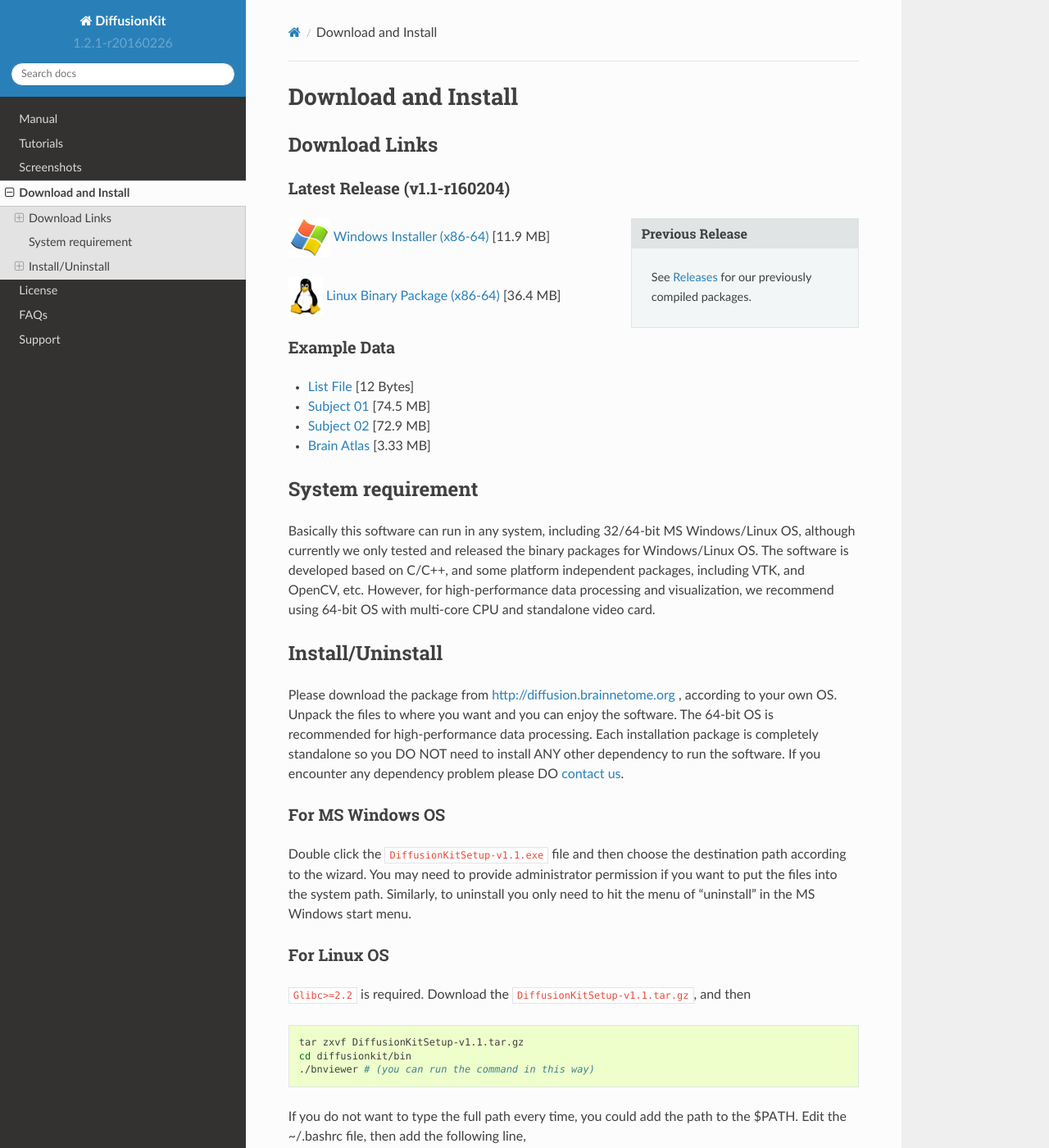
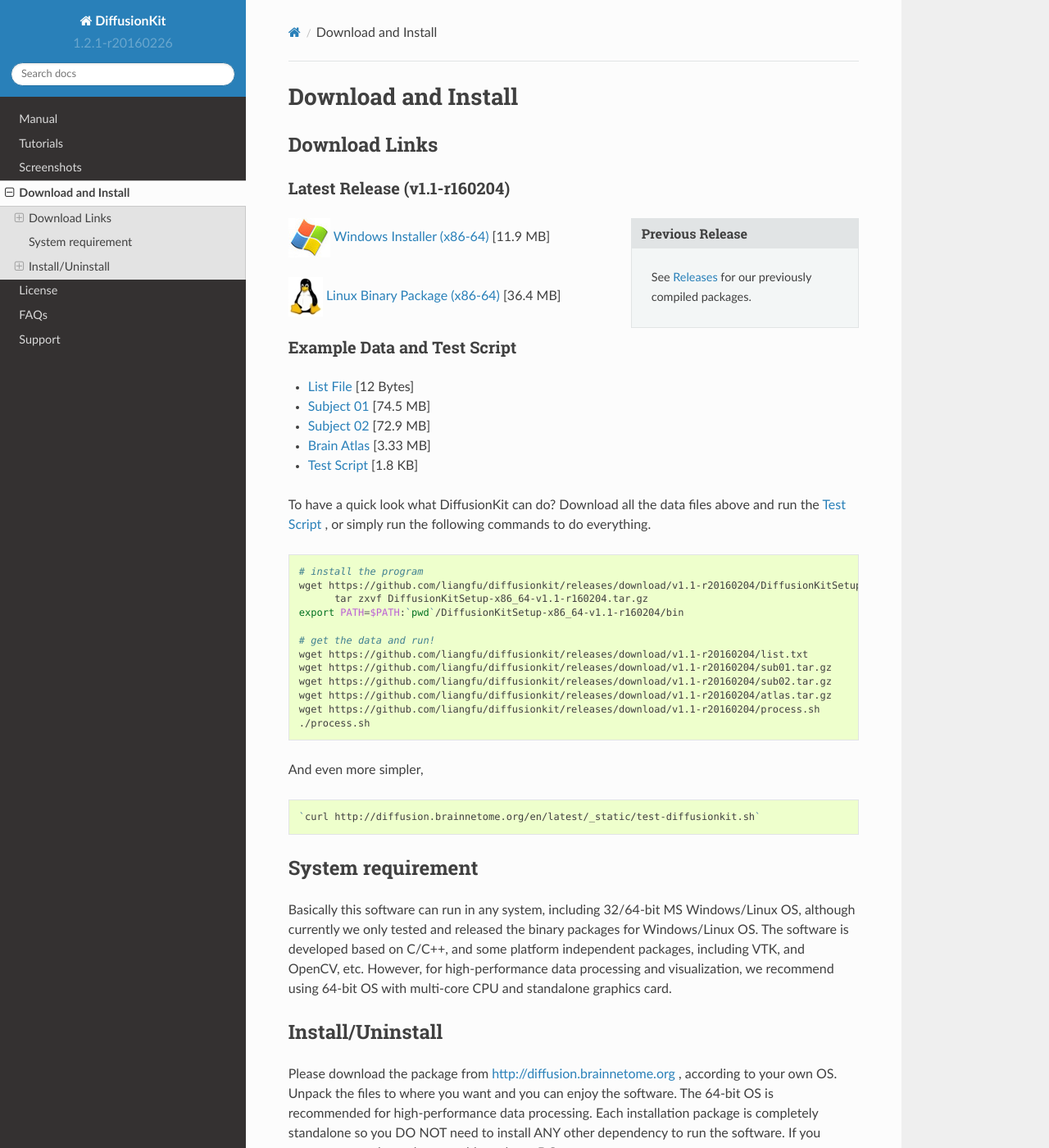
Before and after one commit to brainnetome/diffusionkit, a Sphinx documentation site: the page built from source/download.rst, in a window 1280 px wide and 1400 px high. Shown: the whole window at 82% size. Built offline with Sphinx 7.4.7 and the Read the Docs theme 2.0.0, drawn with Linux system fonts in a browser that asks for light colours.

Commit message:
upload the test script;

```diff
--- a/source/download.rst
+++ b/source/download.rst
@@ -27,13 +27,39 @@
 |linuxlogo| `Linux Binary Package (x86-64)
 <https://github.com/liangfu/diffusionkit/releases/download/v1.1-r20160204/DiffusionKitSetup-x86_64-v1.1-r160204.tar.gz>`_ [36.4 MB]
 
-Example Data
-------------
+Example Data and Test Script
+----------------------------
 
 * `List File <https://github.com/liangfu/diffusionkit/releases/download/v1.1-r20160204/list.txt>`_ [12 Bytes]
 * `Subject 01 <https://github.com/liangfu/diffusionkit/releases/download/v1.1-r20160204/sub01.tar.gz>`_ [74.5 MB]
 * `Subject 02 <https://github.com/liangfu/diffusionkit/releases/download/v1.1-r20160204/sub02.tar.gz>`_ [72.9 MB]
 * `Brain Atlas <https://github.com/liangfu/diffusionkit/releases/download/v1.1-r20160204/atlas.tar.gz>`_ [3.33 MB]
+* `Test Script <https://github.com/liangfu/diffusionkit/releases/download/v1.1-r20160204/process.sh>`_ [1.8 KB]
+
+To have a quick look what DiffusionKit can do? Download all the data files above and run the
+`Test Script <https://github.com/liangfu/diffusionkit/releases/download/v1.1-r20160204/process.sh>`_ ,
+or simply run the following commands to do everything.
+
+.. code-block:: bash
+
+  # install the program
+  wget https://github.com/liangfu/diffusionkit/releases/download/v1.1-r20160204/DiffusionKitSetup-x86_64-v1.1-r160204.tar.gz
+	tar zxvf DiffusionKitSetup-x86_64-v1.1-r160204.tar.gz
+  export PATH=$PATH:`pwd`/DiffusionKitSetup-x86_64-v1.1-r160204/bin
+
+  # get the data and run!
+  wget https://github.com/liangfu/diffusionkit/releases/download/v1.1-r20160204/list.txt
+  wget https://github.com/liangfu/diffusionkit/releases/download/v1.1-r20160204/sub01.tar.gz
+  wget https://github.com/liangfu/diffusionkit/releases/download/v1.1-r20160204/sub02.tar.gz
+  wget https://github.com/liangfu/diffusionkit/releases/download/v1.1-r20160204/atlas.tar.gz
+  wget https://github.com/liangfu/diffusionkit/releases/download/v1.1-r20160204/process.sh
+  ./process.sh
+
+And even more simpler,
+
+.. code-block:: bash
+
+  `curl http://diffusion.brainnetome.org/en/latest/_static/test-diffusionkit.sh`
 
 System requirement
 ==================
@@ -43,7 +69,7 @@
 The software is developed based on C/C++, and some platform independent packages,
 including VTK, and OpenCV, etc.
 However, for high-performance data processing and visualization,
-we recommend using 64-bit OS with multi-core CPU and standalone video card.
+we recommend using 64-bit OS with multi-core CPU and standalone graphics card.
 
 Install/Uninstall
 =================
```
Also changed, not shown: 2 other files.
